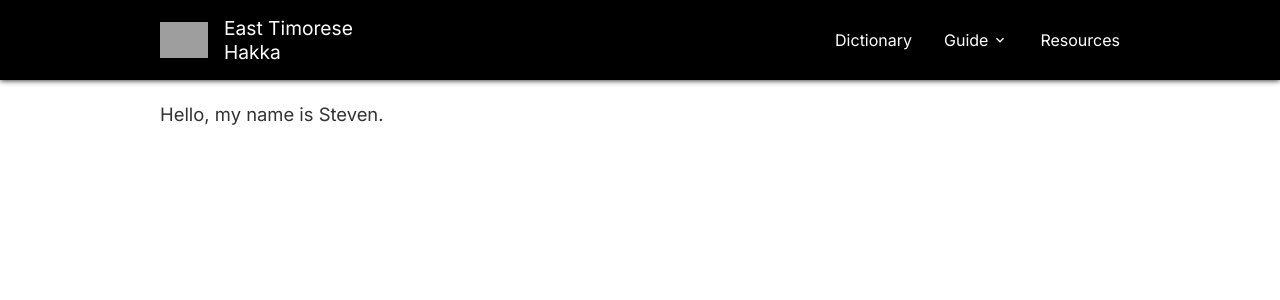
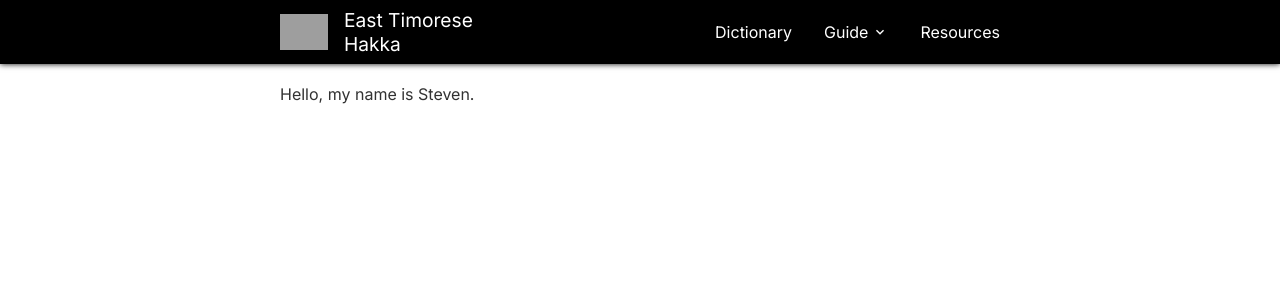
Before and after one commit to steven-lay/easttimoresehakka-dictionary-site, a Next.js app: page / in a window 1280 px wide. Shown: the top 300 px of the page. Built offline with nearby package versions, Linux system fonts and the light colour scheme; grey boxes are pictures that could not be loaded.

Commit message:
Reduce font sizes and some margins

```diff
--- a/src/components/Header.jsx
+++ b/src/components/Header.jsx
@@ -48,15 +48,14 @@ const HeaderContainer = styled.div`
   justify-content: space-between;
   align-items: center;
   margin: 0 auto;
-  max-width: 60rem;
   height: 3.75rem;
   margin: 0 auto;
   padding: 0 1rem;
-  max-width: 60rem;
+  max-width: 45rem;
   color: white;
 
   @media (min-width: 768px) {
-    height: 5rem;
+    height: 4rem;
   }
 `
 
--- a/src/components/MDwrapper.jsx
+++ b/src/components/MDwrapper.jsx
@@ -11,10 +11,9 @@ export default function MDwrapper({ seoTitle, children }) {
 }
 
 const Wrapper = styled.article`
-  max-width: 60rem;
+  max-width: 45rem;
   padding: 0 1rem 2rem 1rem;
   margin: 0 auto;
-  font-size: 115%;
 
   h1 {
     margin-top: 2rem;
@@ -22,7 +21,7 @@ const Wrapper = styled.article`
     font-weight: 600;
 
     @media (min-width: 768px) {
-      margin-top: 3rem;
+      margin-top: 2rem;
     }
   }
 
@@ -75,12 +74,12 @@ const Wrapper = styled.article`
 
   td,
   th {
-    border: 1px solid gray;
-    padding: 0.75rem 1rem;
+    border: 1px solid lightgray;
+    padding: 0.75rem;
   }
 
   #table-of-contents + ol {
-    padding-left: 1.5rem;
+    padding-left: 1rem;
 
     & > li {
       line-height: 1.2;
```
